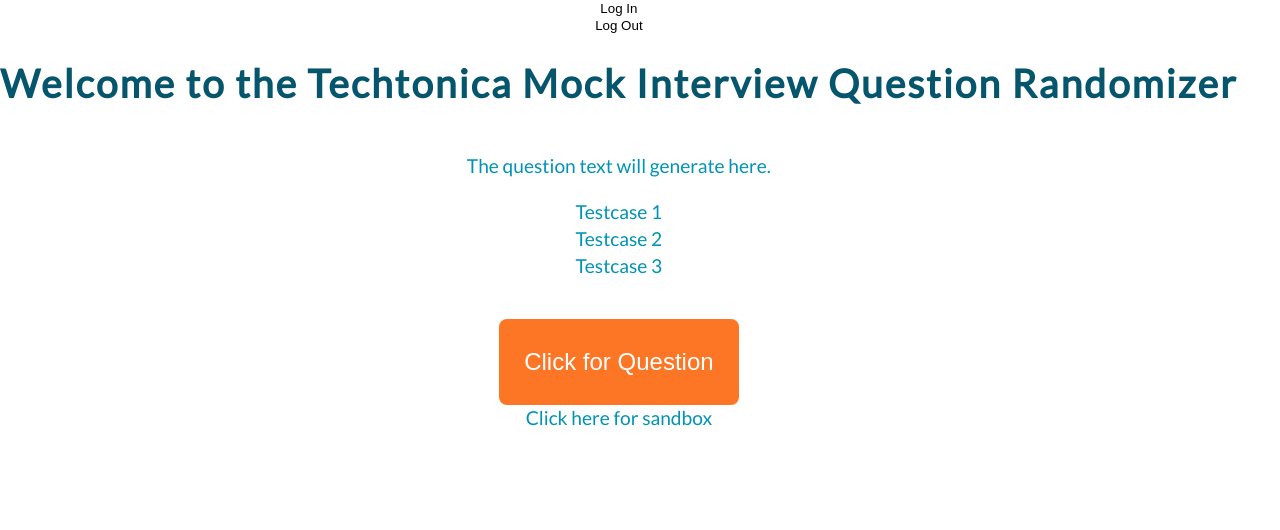
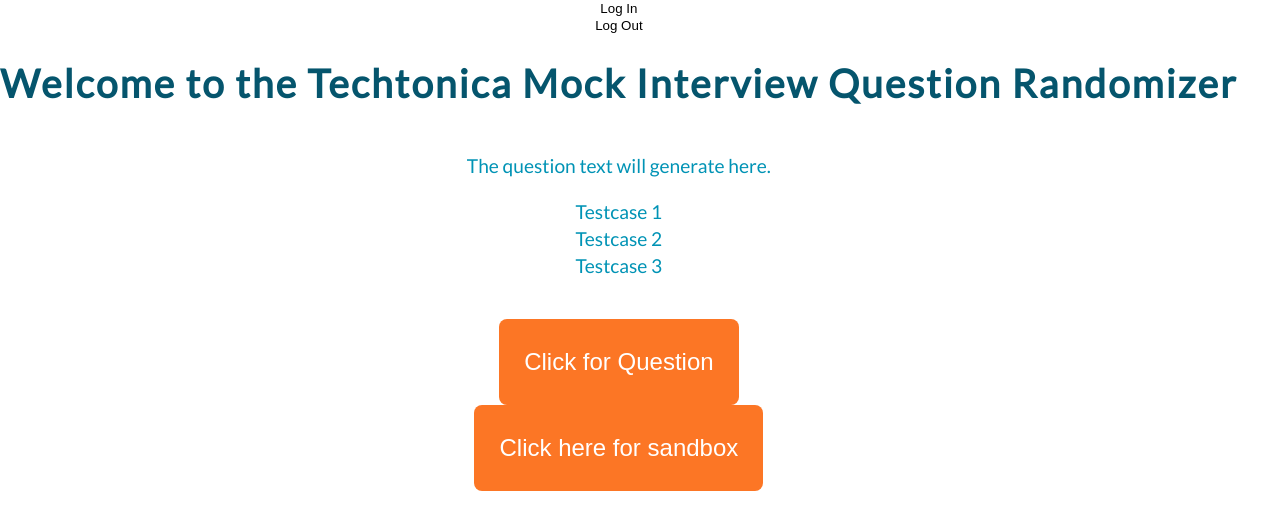
Before and after one commit to mx-ruthie/interview-randomizer, a React (Create React App) app: page / in a window 1280 px wide. Shown: the top 530 px of the page. Built offline with nearby package versions, Linux system fonts and the light colour scheme; no server answers.

Commit message:
changes link to a button

```diff
--- a/src/components/Sandbox.js
+++ b/src/components/Sandbox.js
@@ -31,10 +31,14 @@
 
   const url = `https://codesandbox.io/api/v1/sandboxes/define?parameters=${compressedParameters}`;
 
+  const handleClick = () => {
+    window.open(url, "_blank");
+  };
+
   return (
-    <a href={url} target="_blank" rel="noopener noreferrer">
+    <button onClick={handleClick} className="submit-button" value="click for sandbox link">
       Click here for sandbox
-    </a>
+    </button>
   );
 };
 
```
